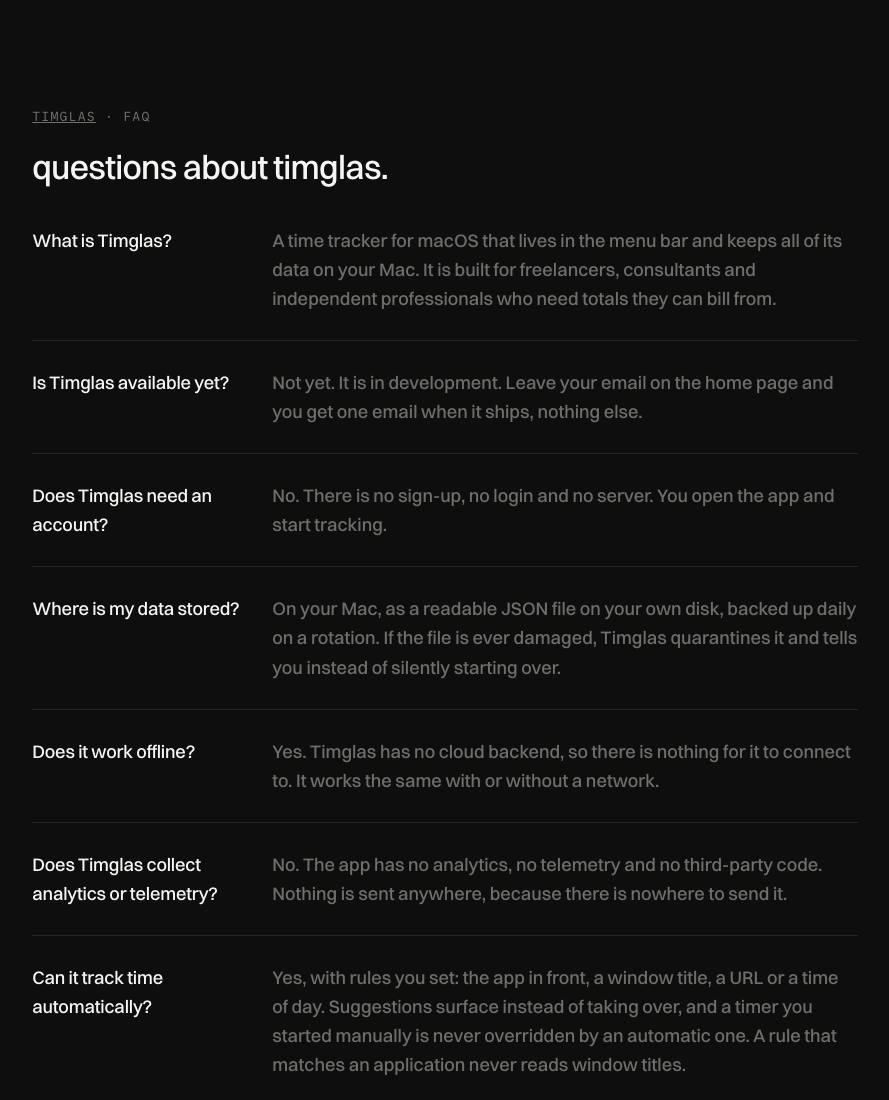
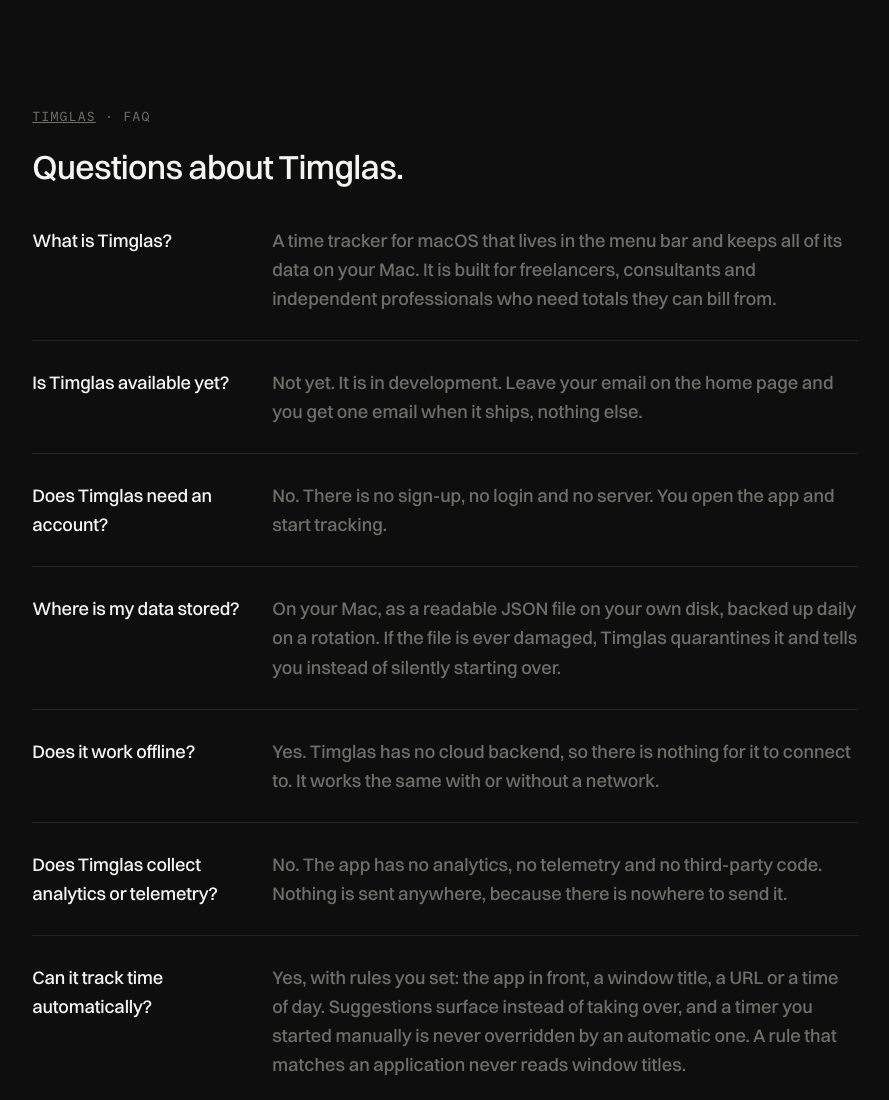
Before and after one commit to nicocantarelli/timglas-site, a plain HTML site: page faq.html in a window 1280 px wide. Shown: the top 1100 px of the page, without its empty margins (195-1084 px from the left). Drawn offline with Linux system fonts and the light colour scheme.

Commit message:
FAQ heading casing

```diff
--- a/faq.html
+++ b/faq.html
@@ -469,7 +469,7 @@
   <section>
     <div class="wrap">
       <p class="label"><a href="/" style="color:inherit">timglas</a> · FAQ</p>
-      <h1 class="lede">Questions about Timglas.</h1>
+      <h1 class="lede" style="text-transform:none">Questions about Timglas.</h1>
       <ul class="feat">
         <li>
           <h3>What is Timglas?</h3>
```
